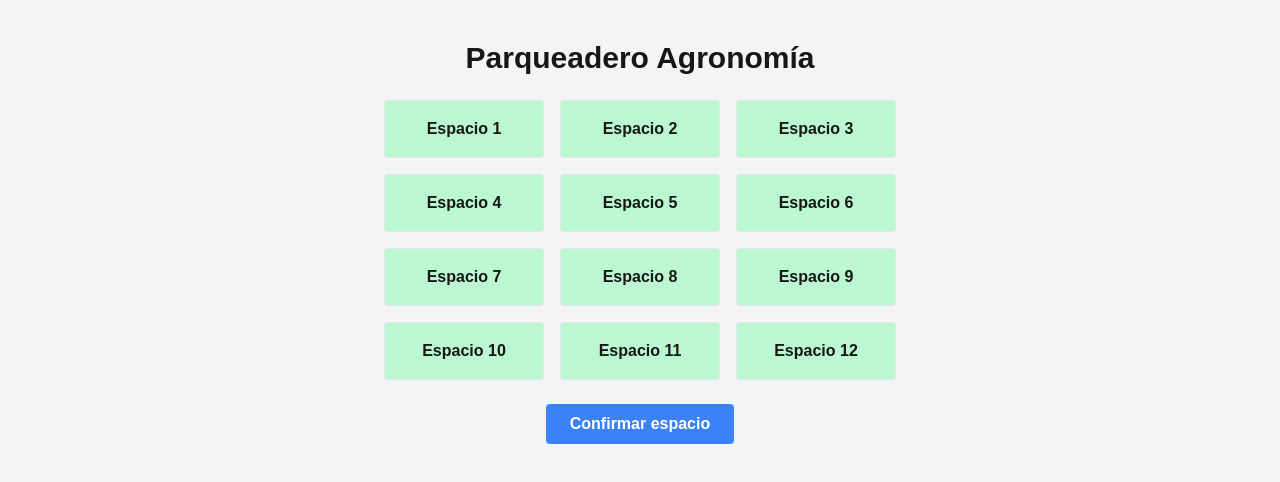
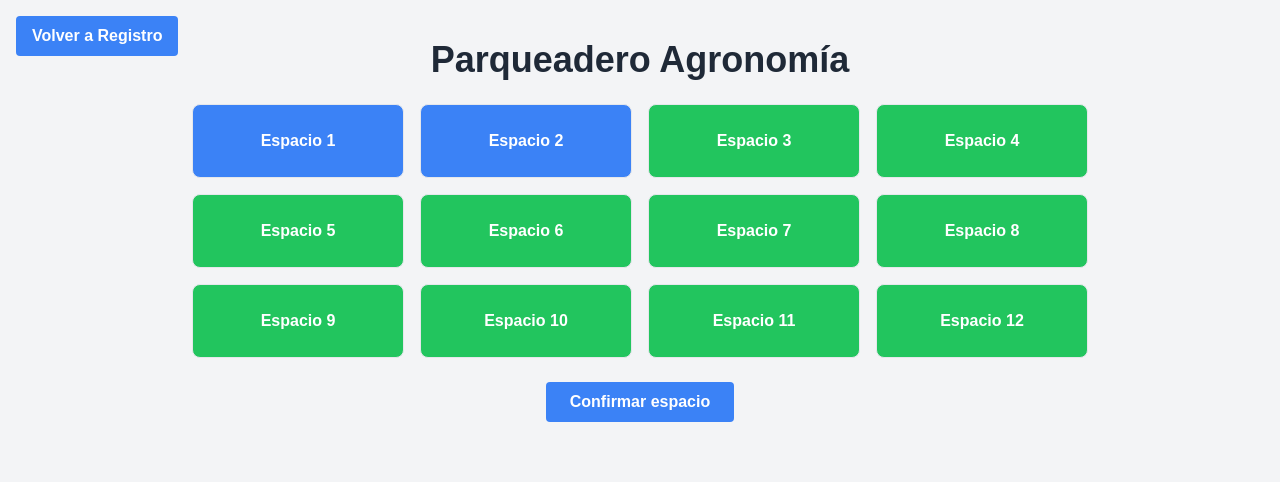
Before and after one commit to BrayanOrtigoza07/parqueaderivirtual, a Next.js app: page /agronomia in a window 1280 px wide. Shown: the top 482 px of the page. Built offline with nearby package versions, Linux system fonts and the light colour scheme; no server answers; the database is empty.

Commit message:
Integración44

```diff
--- a/app/agronomia/page.tsx
+++ b/app/agronomia/page.tsx
@@ -15,22 +15,19 @@ function AgronomiaContent() {
   const router = useRouter();
   const searchParams = useSearchParams();
 
-  // Obtener datos del usuario desde los parámetros de búsqueda
   const userData = {
     name: searchParams.get('name') || 'Usuario Anónimo',
     role: searchParams.get('role') || 'No especificado',
     plate: searchParams.get('plate') || 'Sin placa',
   };
 
-  // Configuración específica del parqueadero Agronomía
   const selectedParkingLot = 'Parqueadero Agronomía';
-  const totalSpaces = 12; // Total de espacios disponibles para este parqueadero
+  const totalSpaces = 12;
 
   const [spaces, setSpaces] = useState<{ id: number; status: string }[]>([]);
   const [selectedSpace, setSelectedSpace] = useState<number | null>(null);
   const [isConfirmed, setIsConfirmed] = useState(false);
 
-  // Cargar espacios ocupados desde la base de datos
   useEffect(() => {
     const fetchOccupiedSpaces = async () => {
       try {
@@ -90,9 +87,11 @@ function AgronomiaContent() {
           )
         );
         setIsConfirmed(true);
+
+        // Redirigir automáticamente después de 4 segundos
         setTimeout(() => {
           router.push('/');
-        }, 3000);
+        }, 4000);
       } else {
         console.error('Error al registrar el espacio:', await response.text());
       }
@@ -104,36 +103,83 @@ function AgronomiaContent() {
   if (isConfirmed) {
     return (
       <div className="min-h-screen flex flex-col items-center justify-center bg-gray-100">
-        <h1 className="text-2xl font-bold text-green-600 mb-4">¡Gracias por su ingreso!</h1>
-        <p className="mb-6">Lo esperamos a la salida.</p>
-        <div className="bg-white p-6 rounded shadow-md text-left">
-          <h2 className="text-xl font-bold mb-4">Detalles del Registro</h2>
-          <p><strong>Nombre:</strong> {userData.name}</p>
-          <p><strong>Rol:</strong> {userData.role}</p>
-          <p><strong>Placa:</strong> {userData.plate}</p>
-          <p><strong>Parqueadero:</strong> {selectedParkingLot}</p>
-          <p><strong>Espacio:</strong> {selectedSpace}</p>
-          <p><strong>Hora:</strong> {new Date().toLocaleString()}</p>
+        <div className="flex flex-col items-center space-y-6 mb-6">
+          <h1 className="text-5xl font-extrabold text-green-600 text-center">
+            ¡Gracias por su ingreso!
+          </h1>
+          <img
+            src="https://media1.tenor.com/m/atRVxzCTOVYAAAAC/neon-sign-neon.gif"
+            alt="Neon Sign"
+            className="w-32 h-32"
+          />
+        </div>
+        <p className="text-xl text-gray-700 mb-8">Lo esperamos a la salida.</p>
+        <div className="bg-white p-8 rounded shadow-lg text-left w-96">
+          <h2 className="text-2xl font-bold mb-6 text-center text-gray-800">
+            Detalles del Registro
+          </h2>
+          <div className="text-lg space-y-3">
+            <p>
+              <strong className="text-gray-700">Nombre:</strong>{' '}
+              <span className="text-gray-900">{userData.name}</span>
+            </p>
+            <p>
+              <strong className="text-gray-700">Rol:</strong>{' '}
+              <span className="text-gray-900">{userData.role}</span>
+            </p>
+            <p>
+              <strong className="text-gray-700">Placa:</strong>{' '}
+              <span className="text-gray-900">{userData.plate}</span>
+            </p>
+            <p>
+              <strong className="text-gray-700">Parqueadero:</strong>{' '}
+              <span className="text-gray-900">{selectedParkingLot}</span>
+            </p>
+            <p>
+              <strong className="text-gray-700">Espacio:</strong>{' '}
+              <span className="text-gray-900">{selectedSpace}</span>
+            </p>
+            <p>
+              <strong className="text-gray-700">Hora:</strong>{' '}
+              <span className="text-gray-900">
+                {new Date().toLocaleString()}
+              </span>
+            </p>
+          </div>
         </div>
       </div>
     );
   }
 
   return (
-    <div className="min-h-screen bg-gray-100 py-10">
-      <h1 className="text-3xl font-bold text-center mb-6">{selectedParkingLot}</h1>
-      <div className="grid grid-cols-3 gap-4 max-w-lg mx-auto">
+    <div className="min-h-screen bg-gray-100 py-10 relative">
+      <button
+        onClick={() => router.push('/registro')}
+        className="absolute top-4 left-4 px-4 py-2 bg-blue-500 text-white font-semibold rounded hover:bg-blue-600"
+      >
+        Volver a Registro
+      </button>
+      <h1 className="text-4xl font-bold text-center text-gray-800 mb-6">
+        {selectedParkingLot}
+      </h1>
+      <div className="grid grid-cols-4 gap-4 max-w-4xl mx-auto">
         {spaces.map((space) => (
           <button
             key={space.id}
             onClick={() => handleSpaceSelect(space.id)}
             disabled={space.status === 'Ocupado'}
-            className={`p-4 border rounded text-center font-bold ${
-              space.status === 'Disponible'
-                ? selectedSpace === space.id
-                  ? 'bg-blue-300 text-white'
-                  : 'bg-green-200'
-                : 'bg-red-200 text-gray-500 cursor-not-allowed'
+            className={`p-6 border rounded-lg text-center font-bold ${
+              selectedSpace === space.id
+                ? 'bg-yellow-400 text-black'
+                : space.status === 'Disponible'
+                ? space.id === 1 || space.id === 2
+                  ? 'bg-blue-500 text-white'
+                  : 'bg-green-500 text-white'
+                : 'bg-red-500 text-white'
+            } ${
+              space.status === 'Ocupado'
+                ? 'cursor-not-allowed'
+                : 'hover:scale-105 transform transition-transform'
             }`}
           >
             {space.status === 'Disponible' ? `Espacio ${space.id}` : 'Ocupado'}
```
